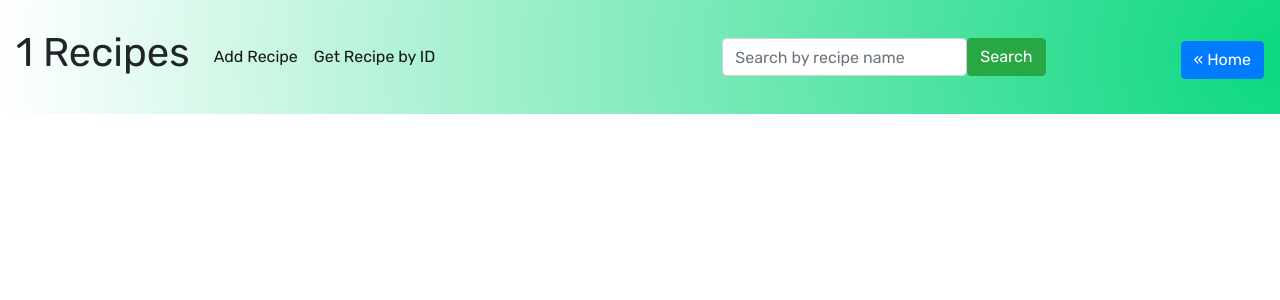
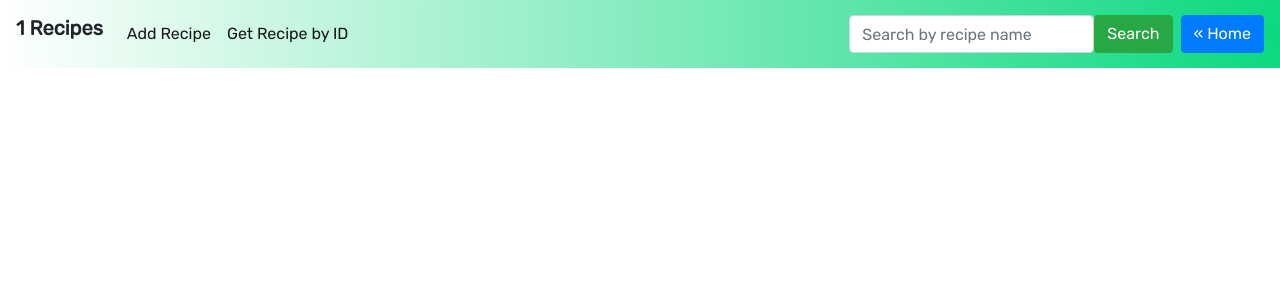
Before and after one commit to tfoxx97/recipe_app, a Flask app: page /recipes/1 in a window 1280 px wide. Shown: the top 300 px of the page. Run offline with Flask 3, Linux system fonts and the light colour scheme; data that the repository does not hold is empty; parts of the project's set-up code (start-up, migrations or seed data) failed here and were passed over; some libraries are stand-ins or nearby versions.

Commit message:
Updates to recipes by categories pages: Changed pagination from displaying 10 to 5 recipes at a time, fixed pagination on html page to redirect to proper route, updated navbar to be more responsive

```diff
--- a/recipe_app/routes.py
+++ b/recipe_app/routes.py
@@ -100,7 +100,7 @@ def get_recipe_by_id(recipe_id):
 @app.route("/recipes/<string:category>", methods=['GET'])
 def get_recipe_by_category(category):
     page = request.args.get("page", 1, type=int)
-    recipes_by_category = Recipe.query.filter_by(category=category).paginate(page=page, per_page=10)
+    recipes_by_category = Recipe.query.filter_by(category=category).paginate(page=page, per_page=5)
     if recipes_by_category is None:
         return render_template("error_404.html")
     else:
--- a/recipe_app/templates/recipe_by_category.html
+++ b/recipe_app/templates/recipe_by_category.html
@@ -29,6 +29,15 @@
             margin-left: 25px;
             padding-top: 25px;
         }
+        .navbar-brand {
+            font-weight: bold;
+            margin-bottom: 0.75rem;
+        }
+        @media (min-width: 992px) {
+            .navbar-nav {
+                justify-content: center;
+            }
+        }
     </style>
     <link rel="stylesheet" href="https://cdn.jsdelivr.net/npm/bootstrap@4.3.1/dist/css/bootstrap.min.css" integrity="sha384-ggOyR0iXCbMQv3Xipma34MD+dH/1fQ784/j6cY/iJTQUOhcWr7x9JvoRxT2MZw1T" crossorigin="anonymous">
     <link rel="preconnect" href="https://fonts.googleapis.com">
@@ -40,7 +49,21 @@
 </head>
 <header>
     <nav class="navbar navbar-expand-lg navbar-light bg-light">
-        <a class="navbar-brand"><h1> {{ category.capitalize() }} Recipes</h1></a>
+        <a class="navbar-brand">{{ category.capitalize() }} Recipes</a>
+        <!-- toggle button for mobile -->
+        <button
+            class="navbar-toggler"
+            type="button"
+            data-toggle="collapse"
+            data-target="#navbarCollapse"
+            aria-controls="navbarCollapse"
+            aria-expanded="false"
+            aria-label="Toggle navigation"
+        >
+            <span class="navbar-toggler-icon"></span>
+        </button>
+        <!-- Collapsible content -->
+        <div class="collapse navbar-collapse w-100" id="navbarCollapse">
             <ul class="navbar-nav mr-auto">
                 <li class="nav-item active">
                     <a class="nav-link" href="{{ url_for('add_recipe') }}">Add Recipe</a>
@@ -48,12 +71,16 @@
                 <li class="nav-item active">
                     <a class="nav-link" href="{{ url_for('index') }}">Get Recipe by ID</a>
                 </li>
+                {% if logged_in %}
+                    <li class="nav-item active">
+                        <a class="nav-link" href="{{ url_for('get_meal_plan') }}">Meal Plan</a>
+                    </li>
+                {% endif %}
             </ul>
-        <form method="POST" action=" {{ url_for('search') }}" class="form-inline my-2 my-lg-0" style="padding: 30px; float: right;">
-            <input class="form-control me-2" type="search" placeholder="Search by recipe name" name="q" hx-get="/search" hx-trigger="keyup changed delay:500ms" hx-target="#results" hx-indicator=".loading_spinner">
-            <button class="btn btn-success my-2 my-sm-0" type="submit">Search</button>
+            <form method="POST" action=" {{ url_for('search') }}" class="d-flex mr-sm-2">
+                <input class="form-control" type="search" placeholder="Search by recipe name" name="q" hx-get="/search" hx-trigger="keyup changed delay:500ms" hx-target="#results" hx-indicator=".loading_spinner">
+                <button class="btn btn-success" type="submit">Search</button>
             </form>
-        <div class="return-home">
             <a href="{{ url_for('recipes') }}" class="btn btn-primary">&laquo; Home</a>
         </div>
     </nav>
@@ -83,9 +110,9 @@
             {% for page_num in recipes.iter_pages(left_edge=1, right_edge=1, left_current=1, right_current=2) %}
                 {% if page_num %}
                     {% if recipes.page == page_num %}
-                        <a class="btn btn-info mb4" href="{{ url_for('recipes', page=page_num) }}">{{ page_num }}</a>
+                        <a class="btn btn-info mb4" href="{{ url_for('get_recipe_by_category', category=category, page=page_num) }}">{{ page_num }}</a>
                     {% else %}
-                        <a class="btn btn-outline-info mb4" href="{{ url_for('recipes', page=page_num) }}">{{ page_num }}</a>
+                        <a class="btn btn-outline-info mb4" href="{{ url_for('get_recipe_by_category', category=category,  page=page_num) }}">{{ page_num }}</a>
                     {% endif %}
                 {% else %}
                     ...
```
Lines whose indentation alone changed are shown as unchanged.
